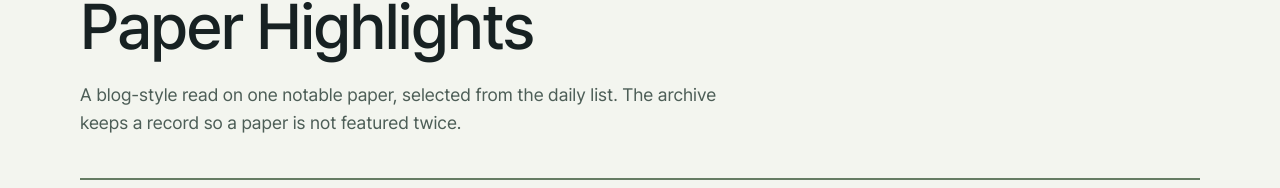
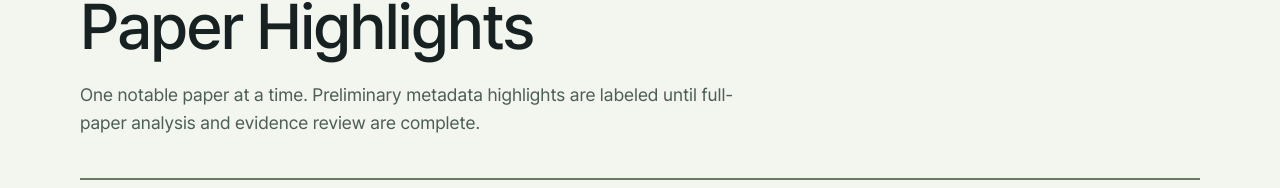
Before and after one commit to minonminho/minonminho.github.io, a Next.js app: page /daily-brief/highlight in a window 1280 px wide. Shown: the part 362-550 px from the top of the page. Built offline with nearby package versions, Linux system fonts and the light colour scheme; no server answers.

Commit message:
fix: mark legacy paper highlights as preliminary, not peer-checked reviews

```diff
--- a/src/components/daily-brief/highlight-archive.tsx
+++ b/src/components/daily-brief/highlight-archive.tsx
@@ -10,7 +10,7 @@ export function HighlightArchive({ highlights }: { highlights: HighlightSummary[
   const { language, copy } = useBriefLanguage();
   return <main lang={language} className={`site-shell flex-1 pb-20 pt-12 md:pb-28 md:pt-16 ${language === "ko" ? "break-keep" : ""}`}>
     <Link href="/daily-brief/" className="inline-flex min-h-10 items-center gap-2 text-sm text-text-secondary hover:text-signal-ice focus-visible:outline-2 focus-visible:outline-signal-ice"><ArrowLeft className="size-4" aria-hidden="true" /> {copy("Daily Brief", "Daily Brief로 돌아가기")}</Link>
-    <div className="mt-10 border-b-2 border-border-strong pb-10"><p className="text-eyebrow text-signal-ice">{copy("ONE PAPER TO START WITH", "먼저 읽을 논문 한 편")}</p><h1 className="text-display-xl mt-5">{copy("Paper Highlights", "논문 하이라이트")}</h1><p className="mt-5 max-w-2xl text-subhead">{copy("A blog-style read on one notable paper, selected from the daily list. The archive keeps a record so a paper is not featured twice.", "Daily 논문 중 한 편을 골라 블로그 글처럼 읽습니다. 이미 소개한 논문은 이 기록과 대조해 다시 고르지 않습니다.")}</p></div>
+    <div className="mt-10 border-b-2 border-border-strong pb-10"><p className="text-eyebrow text-signal-ice">{copy("ONE PAPER TO START WITH", "먼저 읽을 논문 한 편")}</p><h1 className="text-display-xl mt-5">{copy("Paper Highlights", "논문 하이라이트")}</h1><p className="mt-5 max-w-2xl text-subhead">{copy("One notable paper at a time. Preliminary metadata highlights are labeled until full-paper analysis and evidence review are complete.", "Daily 논문 중 한 편을 골라 읽습니다. 원문 검토가 완료되지 않은 글은 심층 리뷰 대신 예비 하이라이트로 표시합니다.")}</p></div>
     <div className="mt-8 flex items-center justify-between gap-4 text-xs text-text-secondary"><p>{copy("HIGHLIGHT ARCHIVE", "하이라이트 기록")}</p><p className="font-mono">{String(highlights.length).padStart(2, "0")} {copy(highlights.length === 1 ? "ARTICLE" : "ARTICLES", "편")}</p></div>
     <div className="mt-4 space-y-5">{highlights.map((highlight) => <PaperHighlightCard key={highlight.paperId} highlight={highlight} />)}</div>
   </main>;
```
